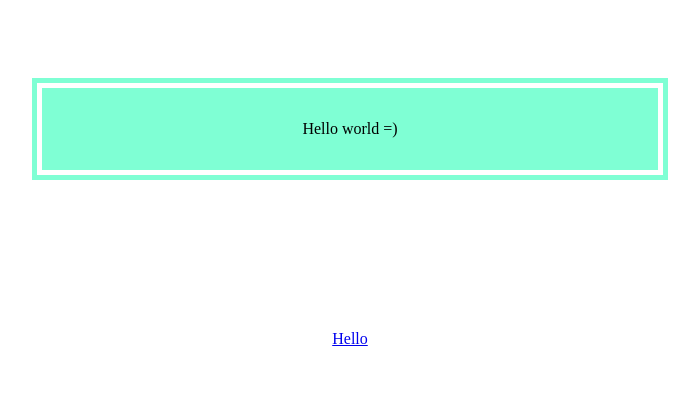
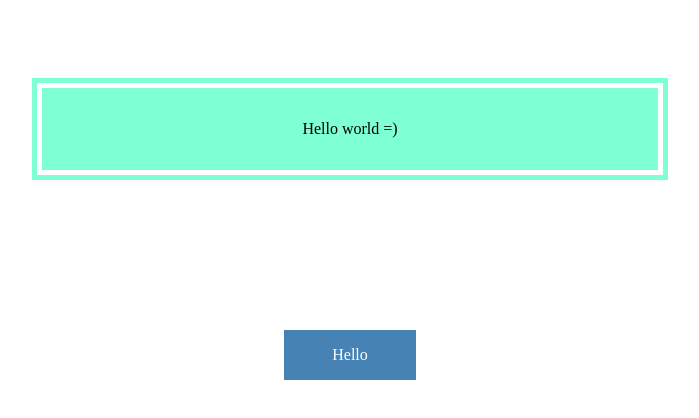
Before and after one commit to WebDevTuts/outline_and_offset, a plain HTML site: page index.html in a window 1280 px wide. Shown: the whole page, without its empty margins (290-989 px from the left). Drawn offline with Linux system fonts and the light colour scheme.

Commit message:
Add base styles to the button

```diff
--- a/style.css
+++ b/style.css
@@ -12,3 +12,11 @@ body {
   outline: 5px solid aquamarine;
   outline-offset: 5px;
 }
+
+.button {
+  text-decoration: none;
+  display: inline-block;
+  background: steelblue;
+  padding: 1em 3em;
+  color: white;
+}
```
